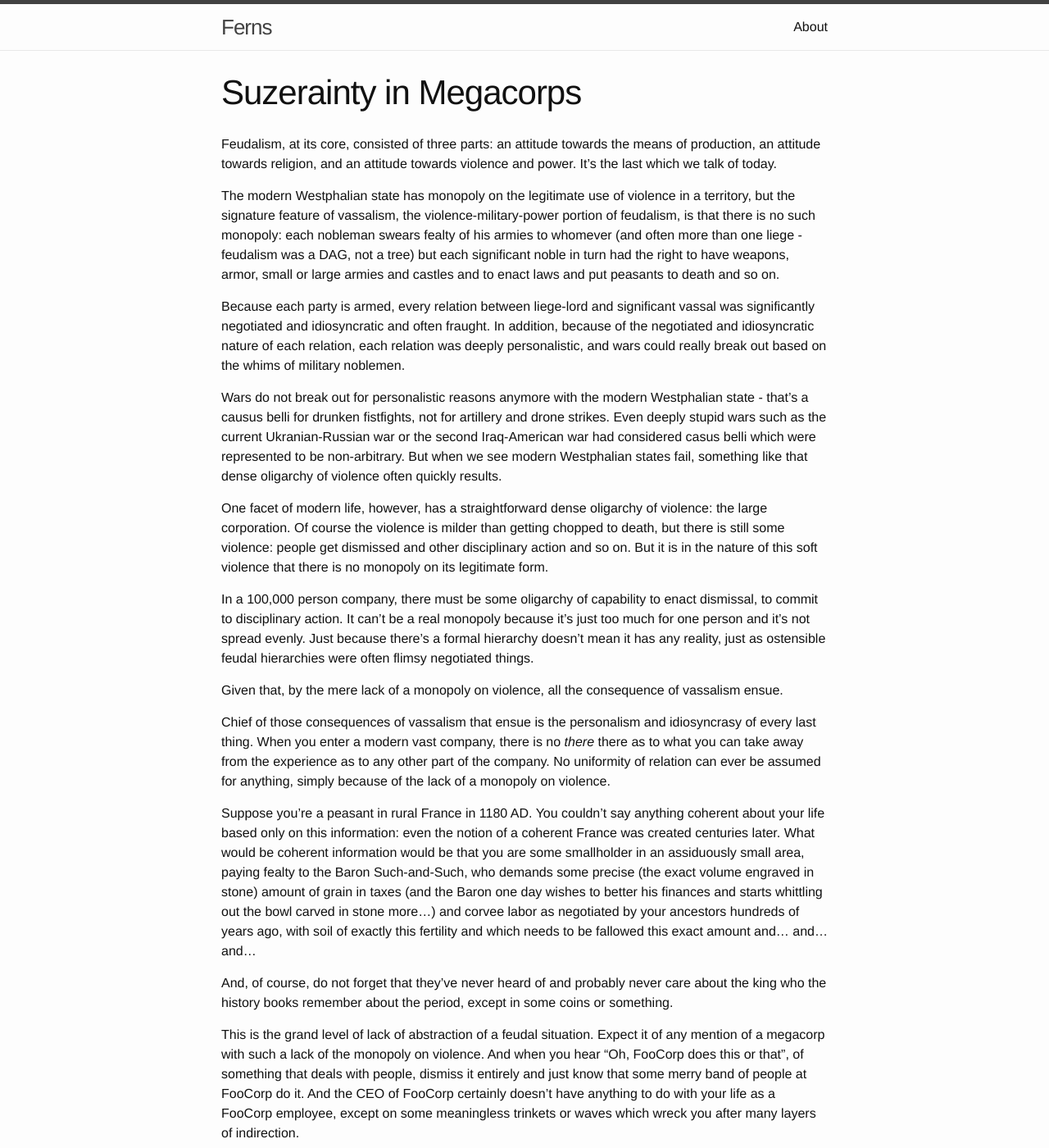
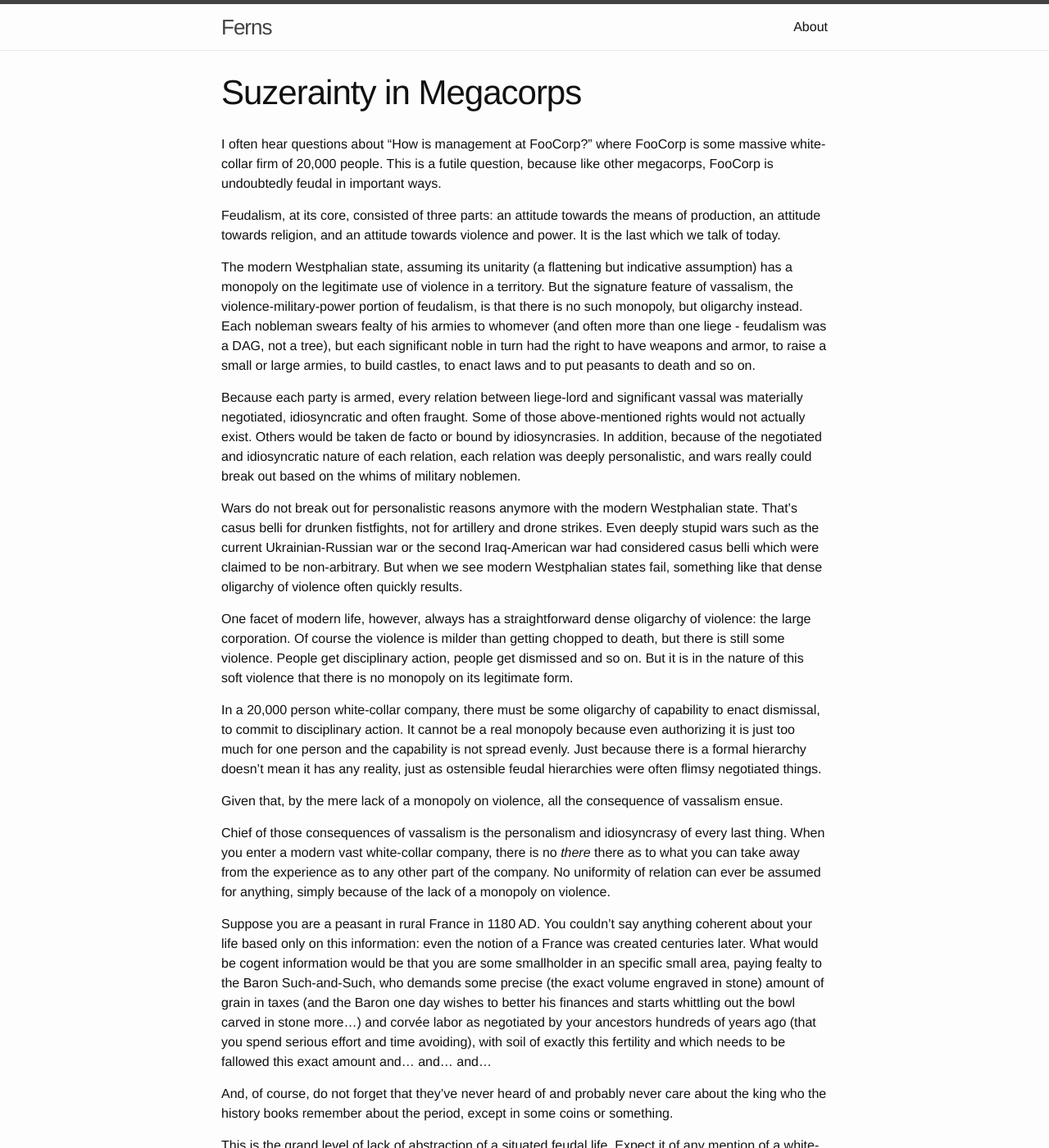
Before and after one commit to howonlee/howonlee.github.io, a Jekyll site: the page built from _posts/2023-01-18-Suzerainty%20In%20Megacorps.md, in a window 1280 px wide and 1400 px high. Shown: the whole window at 82% size. Built offline with Jekyll 4.4.1, drawn with Linux system fonts in a browser that asks for light colours; some of the changed text lies outside the part shown.

Commit message:
negotiated things

```diff
--- a/_posts/2023-01-18-Suzerainty%20In%20Megacorps.md
+++ b/_posts/2023-01-18-Suzerainty%20In%20Megacorps.md
@@ -3,24 +3,26 @@
 title: Suzerainty in Megacorps
 ---
 
-Feudalism, at its core, consisted of three parts: an attitude towards the means of production, an attitude towards religion, and an attitude towards violence and power. It's the last which we talk of today.
+I often hear questions about "How is management at FooCorp?" where FooCorp is some massive white-collar firm of 20,000 people. This is a futile question, because like other megacorps, FooCorp is undoubtedly feudal in important ways.
 
-The modern Westphalian state has monopoly on the legitimate use of violence in a territory, but the signature feature of vassalism, the violence-military-power portion of feudalism, is that there is no such monopoly: each nobleman swears fealty of his armies to whomever (and often more than one liege - feudalism was a DAG, not a tree) but each significant noble in turn had the right to have weapons, armor, small or large armies and castles and to enact laws and put peasants to death and so on.
+Feudalism, at its core, consisted of three parts: an attitude towards the means of production, an attitude towards religion, and an attitude towards violence and power. It is the last which we talk of today.
 
-Because each party is armed, every relation between liege-lord and significant vassal was significantly negotiated and idiosyncratic and often fraught. In addition, because of the negotiated and idiosyncratic nature of each relation, each relation was deeply personalistic, and wars could really break out based on the whims of military noblemen.
+The modern Westphalian state, assuming its unitarity (a flattening but indicative assumption) has a monopoly on the legitimate use of violence in a territory. But the signature feature of vassalism, the violence-military-power portion of feudalism, is that there is no such monopoly, but oligarchy instead. Each nobleman swears fealty of his armies to whomever (and often more than one liege - feudalism was a DAG, not a tree), but each significant noble in turn had the right to have weapons and armor, to raise a small or large armies, to build castles, to enact laws and to put peasants to death and so on.
 
-Wars do not break out for personalistic reasons anymore with the modern Westphalian state - that's a causus belli for drunken fistfights, not for artillery and drone strikes. Even deeply stupid wars such as the current Ukranian-Russian war or the second Iraq-American war had considered casus belli which were represented to be non-arbitrary. But when we see modern Westphalian states fail, something like that dense oligarchy of violence often quickly results.
+Because each party is armed, every relation between liege-lord and significant vassal was materially negotiated, idiosyncratic and often fraught. Some of those above-mentioned rights would not actually exist. Others would be taken de facto or bound by idiosyncrasies. In addition, because of the negotiated and idiosyncratic nature of each relation, each relation was deeply personalistic, and wars really could break out based on the whims of military noblemen.
 
-One facet of modern life, however, has a straightforward dense oligarchy of violence: the large corporation. Of course the violence is milder than getting chopped to death, but there is still some violence: people get dismissed and other disciplinary action and so on. But it is in the nature of this soft violence that there is no monopoly on its legitimate form.
+Wars do not break out for personalistic reasons anymore with the modern Westphalian state. That's casus belli for drunken fistfights, not for artillery and drone strikes. Even deeply stupid wars such as the current Ukrainian-Russian war or the second Iraq-American war had considered casus belli which were claimed to be non-arbitrary. But when we see modern Westphalian states fail, something like that dense oligarchy of violence often quickly results.
 
-In a 100,000 person company, there must be some oligarchy of capability to enact dismissal, to commit to disciplinary action. It can't be a real monopoly because it's just too much for one person and it's not spread evenly. Just because there's a formal hierarchy doesn't mean it has any reality, just as ostensible feudal hierarchies were often flimsy negotiated things.
+One facet of modern life, however, always has a straightforward dense oligarchy of violence: the large corporation. Of course the violence is milder than getting chopped to death, but there is still some violence. People get disciplinary action, people get dismissed and so on. But it is in the nature of this soft violence that there is no monopoly on its legitimate form.
+
+In a 20,000 person white-collar company, there must be some oligarchy of capability to enact dismissal, to commit to disciplinary action. It cannot be a real monopoly because even authorizing it is just too much for one person and the capability is not spread evenly. Just because there is a formal hierarchy doesn't mean it has any reality, just as ostensible feudal hierarchies were often flimsy negotiated things.
 
 Given that, by the mere lack of a monopoly on violence, all the consequence of vassalism ensue.
 
-Chief of those consequences of vassalism that ensue is the personalism and idiosyncrasy of every last thing. When you enter a modern vast company, there is no _there_ there as to what you can take away from the experience as to any other part of the company. No uniformity of relation can ever be assumed for anything, simply because of the lack of a monopoly on violence.
+Chief of those consequences of vassalism is the personalism and idiosyncrasy of every last thing. When you enter a modern vast white-collar company, there is no _there_ there as to what you can take away from the experience as to any other part of the company. No uniformity of relation can ever be assumed for anything, simply because of the lack of a monopoly on violence.
 
-Suppose you're a peasant in rural France in 1180 AD. You couldn't say anything coherent about your life based only on this information: even the notion of a coherent France was created centuries later. What would be coherent information would be that you are some smallholder in an assiduously small area, paying fealty to the Baron Such-and-Such, who demands some precise (the exact volume engraved in stone) amount of grain in taxes (and the Baron one day wishes to better his finances and starts whittling out the bowl carved in stone more...) and corvee labor as negotiated by your ancestors hundreds of years ago, with soil of exactly this fertility and which needs to be fallowed this exact amount and... and... and...
+Suppose you are a peasant in rural France in 1180 AD. You couldn't say anything coherent about your life based only on this information: even the notion of a France was created centuries later. What would be cogent information would be that you are some smallholder in an specific small area, paying fealty to the Baron Such-and-Such, who demands some precise (the exact volume engraved in stone) amount of grain in taxes (and the Baron one day wishes to better his finances and starts whittling out the bowl carved in stone more...) and corvée labor as negotiated by your ancestors hundreds of years ago (that you spend serious effort and time avoiding), with soil of exactly this fertility and which needs to be fallowed this exact amount and... and... and...
 
 And, of course, do not forget that they've never heard of and probably never care about the king who the history books remember about the period, except in some coins or something.
 
-This is the grand level of lack of abstraction of a feudal situation. Expect it of any mention of a megacorp with such a lack of the monopoly on violence. And when you hear "Oh, FooCorp does this or that", of something that deals with people, dismiss it entirely and just know that some merry band of people at FooCorp do it. And the CEO of FooCorp certainly doesn't have anything to do with your life as a FooCorp employee, except on some meaningless trinkets or waves which wreck you after many layers of indirection.
+This is the grand level of lack of abstraction of a situated feudal life. Expect it of any mention of a white-collar megacorp with such a lack of monopoly on violence. And when you hear "Oh, BarCorp does this or that", of something that deals with people, dismiss it entirely and just know that some merry band of people at BarCorp do it. And the CEO of BarCorp certainly doesn't have anything to do with your life as a BarCorp employee, except on some meaningless trinkets or by some vast flailing wave he or she makes which wrecks you after many layers of indirection.
```
